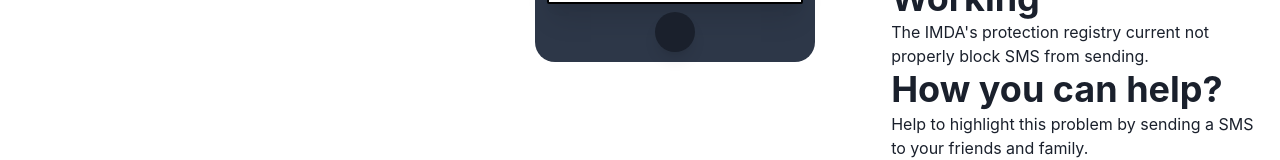
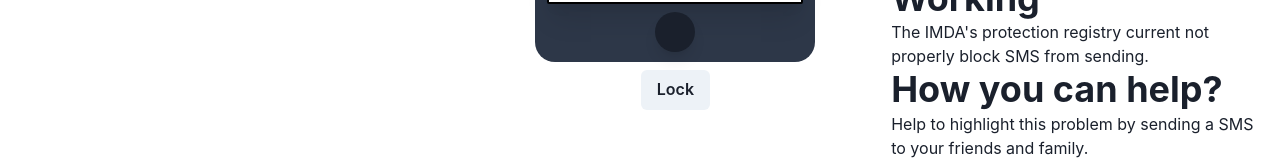
Before and after one commit to captain-sinkie/you-can-send-scam-sms-in-singapore-to-anyone, a Next.js app: page / in a window 1280 px wide. Shown: the part 474-634 px from the top of the page. Built offline with nearby package versions, Linux system fonts and the light colour scheme.

Commit message:
added a lock button

```diff
--- /dev/null
+++ b/Components/LockButton/index.tsx
@@ -0,0 +1,20 @@
+// packages
+import React from 'react'
+// chakra
+import { Button } from '@chakra-ui/react'
+// context
+import { setRouteDispatch, useMobileRouter } from '../../context/MobileRouter'
+// components
+
+export const LockButton = () => {
+  const { state, dispatch } = useMobileRouter()
+  const { route } = state
+
+  const toggleLock = () => {
+    const newRoute = route == 'lockscreen' ? 'home' : 'lockscreen'
+
+    setRouteDispatch(dispatch, { route: newRoute })
+  }
+
+  return <Button onClick={() => toggleLock()}>{route == 'lockscreen' ? 'Unlock' : 'Lock'}</Button>
+}
--- a/Components/Phone/Screen/LockScreen/index.tsx
+++ b/Components/Phone/Screen/LockScreen/index.tsx
@@ -5,5 +5,5 @@ import { Box } from '@chakra-ui/react'
 // components
 
 export const LockScreen = () => {
-  return <Box>Hello</Box>
+  return <Box>Lockscreen</Box>
 }
--- a/Components/Phone/Screen/index.tsx
+++ b/Components/Phone/Screen/index.tsx
@@ -14,7 +14,6 @@ export const Screen = () => {
   const { route, senderId } = state
 
   const Router = () => {
-    // TODO: add routing logic here
     switch (route) {
       case 'home': {
         return <HomeScreen />
--- a/pages/index.tsx
+++ b/pages/index.tsx
@@ -1,10 +1,11 @@
 // packages
 import type { NextPage } from 'next'
 // chakra
-import { Box, Center, Flex, Heading, Stack, Spacer, Text } from '@chakra-ui/react'
+import { Box, Center, Flex, Heading, Stack, Spacer, Text, VStack } from '@chakra-ui/react'
 // components
 import { Phone } from '../Components/Phone'
 import { SMSForm } from '../Components/SMSForm'
+import { LockButton } from '../Components/LockButton'
 
 const Home: NextPage = () => {
   return (
@@ -21,7 +22,14 @@ const Home: NextPage = () => {
             </Box>
             <Spacer />
             <Center w="100%">
-              <Phone />
+              <VStack>
+                <Box>
+                  <Phone />
+                </Box>
+                <Box>
+                  <LockButton />
+                </Box>
+              </VStack>
             </Center>
           </Stack>
         </Box>
```
